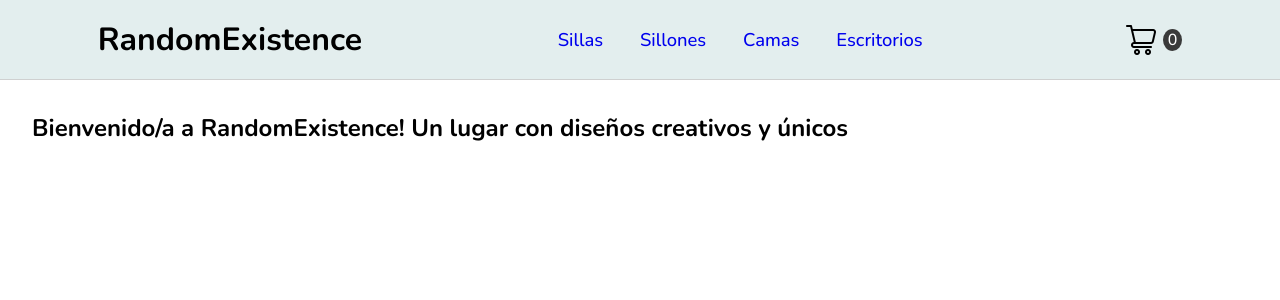
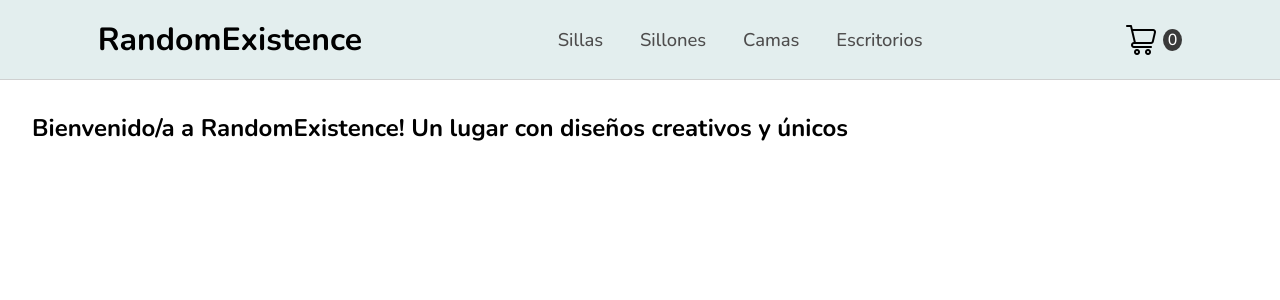
Before and after one commit to GastonAvogadro/E-Commerce-React, a React (Create React App) app: page / in a window 1280 px wide. Shown: the top 300 px of the page. Built offline with nearby package versions, Linux system fonts and the light colour scheme.

Commit message:
menu items, Readme.md

```diff
--- a/src/App.css
+++ b/src/App.css
@@ -18,6 +18,14 @@ a {
     list-style: none;
     gap: 2em;
     font-size: 1.15em;
+}
+
+.menu li a{
+    color: rgb(78, 77, 77);
+}
+
+.menu li a:hover{
+    color: black;
 }
 
 .navBar {
```
Also changed, not shown: 1 other file (tests, documents, lock files or other folders).
